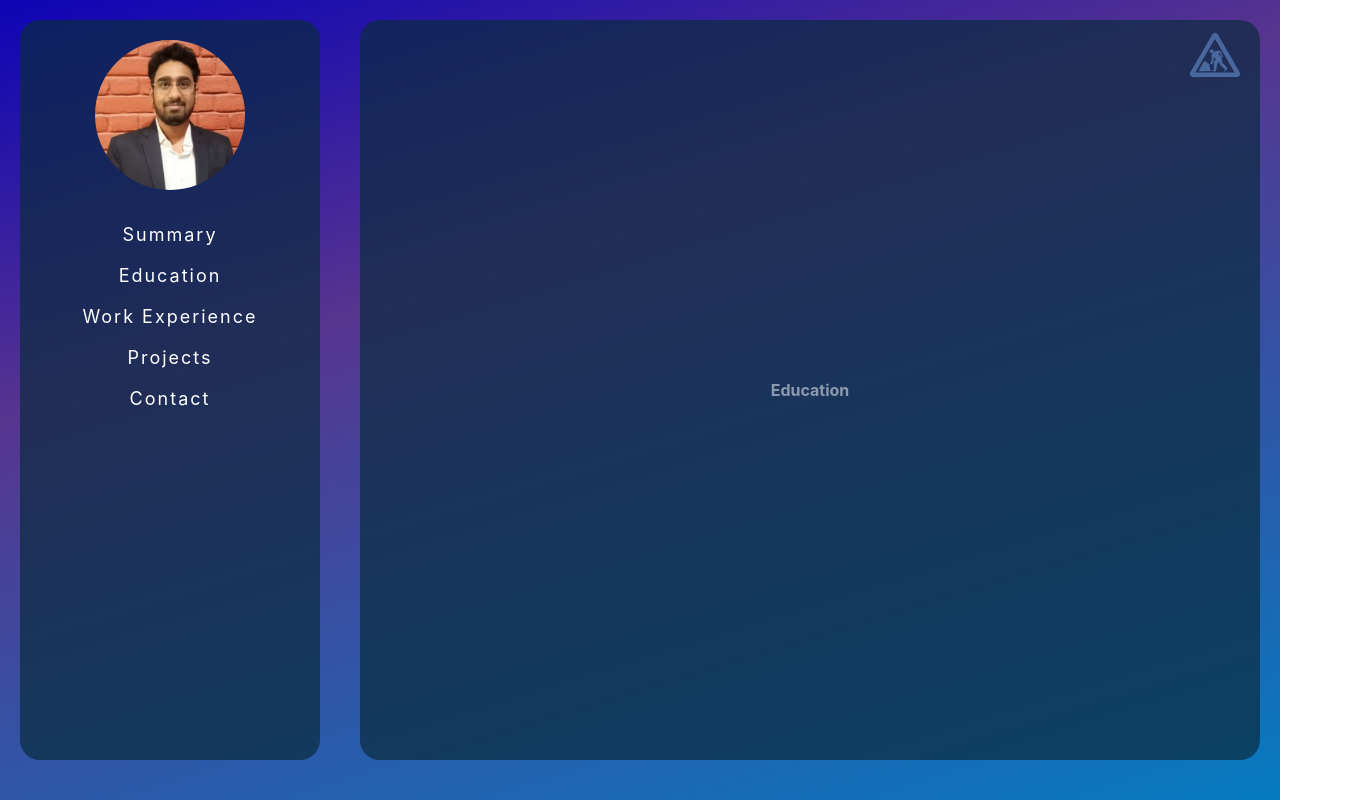
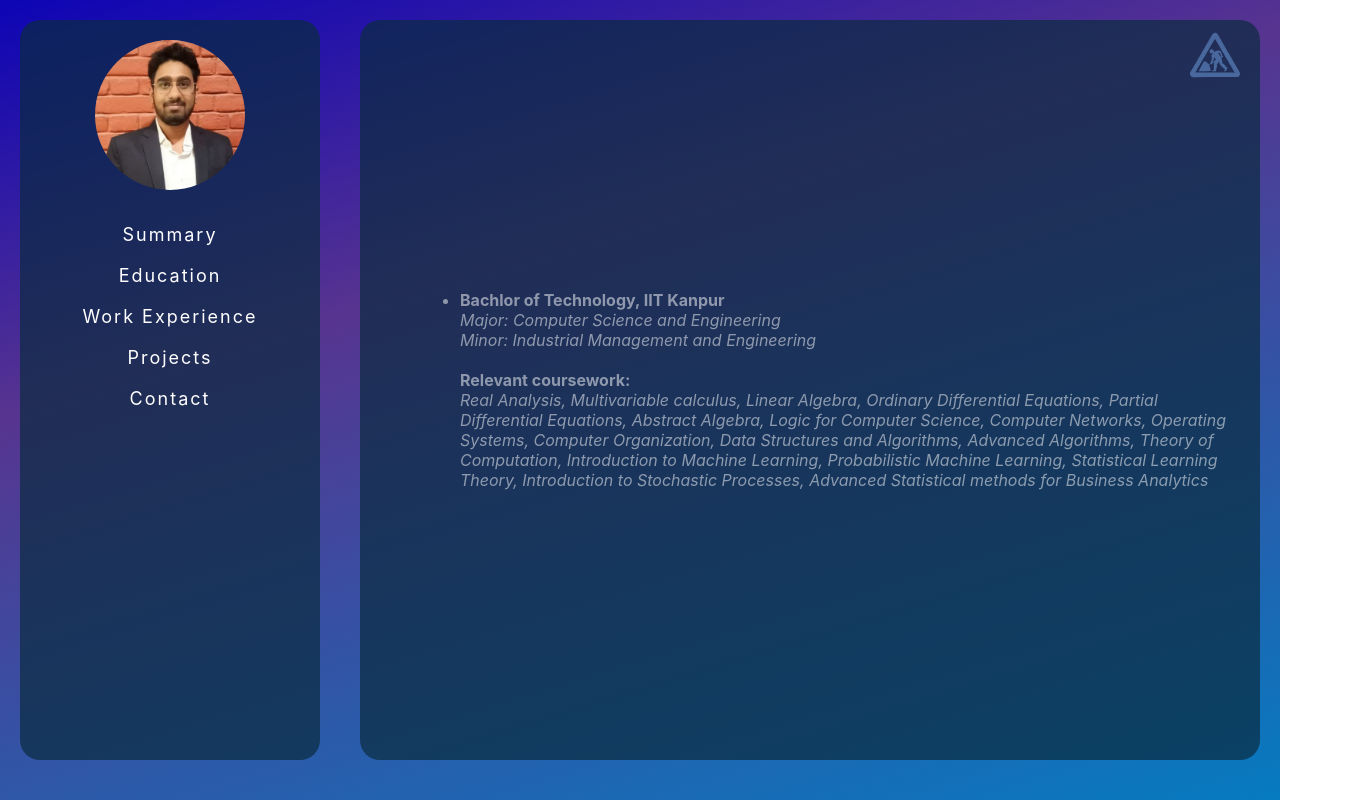
Before and after one commit to manmayoff/manishmayank, a React (Create React App) app: page /education in a window 1280 px wide. Shown: the whole page, 1350 px wide, since content can reach past the window. Built offline with nearby package versions, Linux system fonts and the light colour scheme.

Commit message:
added education, contact; improved nav

```diff
--- a/src/components/Contact/Contact.css
+++ b/src/components/Contact/Contact.css
@@ -0,0 +1,6 @@
+.contact-container {
+    width: 60%;
+    font-weight: normal;
+    text-align: left;
+    padding: 50px;
+}
--- a/src/components/Contact/Contact.js
+++ b/src/components/Contact/Contact.js
@@ -3,7 +3,8 @@ import "./Contact.css";
 
 const Contact = () => (
   <div className="contact-container">
-    Contact
+    Email: manmayoff@gmail.com <br />
+    LinkedIn: https://www.linkedin.com/in/manish-mayank/
   </div>
 );
 
--- a/src/components/Content/Content.css
+++ b/src/components/Content/Content.css
@@ -21,6 +21,7 @@
 
 .content-inner div {
     color: rgb(255, 255, 255);
+    width: 100%;
 }
 
 .cons {
--- a/src/components/Education/Education.css
+++ b/src/components/Education/Education.css
@@ -0,0 +1,22 @@
+.education-container {
+    text-align: left;
+    padding: 50px;
+    width: 100%;
+}
+
+.maj {
+    font-weight: normal;
+    font-style: italic;
+}
+
+.coursework {
+    font-weight: bold;
+
+}
+
+.courses {
+    font-weight: normal;
+    font-style: italic;
+    text-align: left;
+    text-wrap: balance;
+}
--- a/src/components/Education/Education.js
+++ b/src/components/Education/Education.js
@@ -2,9 +2,20 @@ import React from "react";
 import "./Education.css";
 
 const Education = () => (
-  <div className="education-container">
-    Education
-  </div>
+  <p className="education-container">
+    <ul>
+      <li>
+        Bachlor of Technology, IIT Kanpur
+        <div className="maj">Major: Computer Science and Engineering</div>
+        <div className="maj">Minor: Industrial Management and Engineering</div>
+        <br />
+        <div className="coursework">Relevant coursework:</div>
+        <div className="courses">
+          Real Analysis, Multivariable calculus, Linear Algebra, Ordinary Differential Equations, Partial Differential Equations, Abstract Algebra, Logic for Computer Science, Computer Networks, Operating Systems, Computer Organization, Data Structures and Algorithms, Advanced Algorithms, Theory of Computation, Introduction to Machine Learning, Probabilistic Machine Learning, Statistical Learning Theory, Introduction to Stochastic Processes, Advanced Statistical methods for Business Analytics
+        </div>
+      </li>
+    </ul>
+  </p>
 );
 
 export default Education;
--- a/src/components/Nav/Nav.css
+++ b/src/components/Nav/Nav.css
@@ -26,8 +26,3 @@
 .nav-plate {
     padding: 20px;
 }
-
-.selected {
-    color: red;
-    /* text-shadow: 0px 0px 78px 0px rgba(45,255,196,0.9); */
-}
--- a/src/components/Nav/Nav.js
+++ b/src/components/Nav/Nav.js
@@ -1,4 +1,4 @@
-import { React } from "react";
+import { React, useState } from "react";
 import "./Nav.css";
 import dp from "../../assets/dp.jpg";
 import NavItem from "../NavItem/NavItem";
@@ -7,12 +7,15 @@ import { Link } from "react-router-dom";
 const Nav = () => {
 
   const navItems = [
-    { label: "Summary" },
-    { label: "Education" },
-    { label: "Work Experience" },
-    { label: "Projects" },
-    { label: "Contact" },
+    { display: "Summary", label: "summary" },
+    { display: "Education", label: "education" },
+    { display: "Work Experience", label: "workex" },
+    { display: "Projects", label: "projects"},
+    { display: "Contact", label: "contact" },
   ];
+
+
+  const [page, setPage] = useState("Summary");
 
   return (
     <div className="nav-container">
@@ -20,10 +23,12 @@ const Nav = () => {
         <img className="dp-container" src={dp} alt="profile-picture" />
         <div className="nav-plate">
           {navItems.map((item, index) => (
-            <Link to={"/"+ (item.label === "Work Experience" ? "workex" : item.label)} style={{ color: 'inherit', textDecoration: 'inherit'}}>
+            <Link to={"/"+ (item.label)} style={{ color: 'inherit', textDecoration: 'inherit'}}>
               <NavItem
                 key={index}
-                label={item.label}
+                display={item.display}
+                onClick={() => setPage(item.label)}
+                isSelected={page === item.label}
               />
             </Link>
           ))}
--- a/src/components/NavItem/NavItem.css
+++ b/src/components/NavItem/NavItem.css
@@ -4,7 +4,7 @@
     cursor: pointer;
     transition-timing-function: ease-in-out;
     transition: cubic-bezier(0.075, 0.82, 0.165, 1);
-    transition-duration: 1.5s;
+    transition-duration: 1s;
     font-size: large;
     text-decoration: none;
 }
@@ -13,3 +13,9 @@
     letter-spacing: 3px;
     font-weight: bold;
 }
+
+.selected {
+    color: rgb(128, 199, 229);
+    font-weight: bold;
+    text-shadow: 0px 0px 78px 0px rgba(45,255,196,0.9);
+}
--- a/src/components/NavItem/NavItem.js
+++ b/src/components/NavItem/NavItem.js
@@ -1,10 +1,18 @@
 import React from "react";
 import "./NavItem.css";
 
-const NavItem = ({label, onClick}) => (
-  <div className="nav-item" onClick={onClick}>
-    {label}
-  </div>
-);
+const NavItem = ({ display, onClick, isSelected }) => {
+
+  let classes = "nav-item";
+  if(isSelected){
+    classes = classes + " selected";
+  }
+
+  return (
+    <div className={classes} onClick={onClick}>
+      {display}
+    </div>
+  );
+};
 
 export default NavItem;
--- a/src/components/Summary/Summary.css
+++ b/src/components/Summary/Summary.css
@@ -2,4 +2,5 @@
     text-align: left;
     text-wrap: balance;
     padding: 100px;
+    width: 60%;
 }
```
